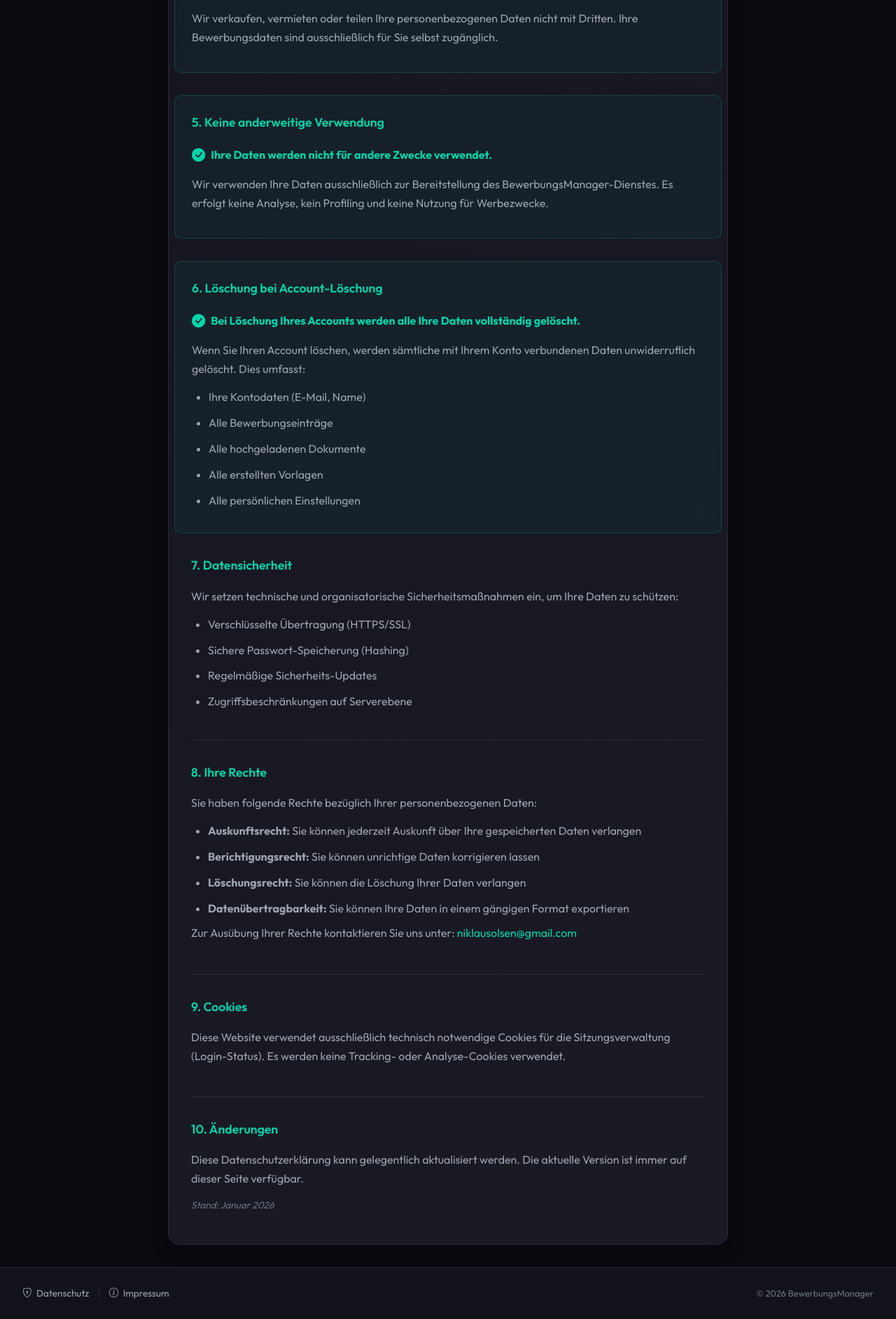
After one commit to NiklausOlsen/BewerbungsManager-WebApp, a Flask app: page /datenschutz in a window 1280 px wide. The commit adds this page. Shown: the part 1124-3009 px from the top of the page at 70% size. Run offline with Flask 3, Linux system fonts and the light colour scheme; some libraries are stand-ins or nearby versions.

Commit message:
Add privacy policy and imprint pages with footer links

```diff
--- a/app.py
+++ b/app.py
@@ -42,10 +42,13 @@ def load_user(user_id):
     return db.session.get(User, int(user_id))
 
 
-# CSRF Token für alle Templates verfügbar machen
+# CSRF Token und Hilfsfunktionen für alle Templates verfügbar machen
 @app.context_processor
-def inject_csrf_token():
-    return dict(csrf_token=generate_csrf)
+def inject_template_globals():
+    return dict(
+        csrf_token=generate_csrf,
+        now=datetime.now
+    )
 
 
 # Create tables and instance folder
@@ -1525,6 +1528,22 @@ def export_csv():
 
 
 # ============================================================================
+# Legal Pages
+# ============================================================================
+
+@app.route('/datenschutz')
+def privacy():
+    """Datenschutzerklärung"""
+    return render_template('legal/privacy.html')
+
+
+@app.route('/impressum')
+def imprint():
+    """Impressum"""
+    return render_template('legal/imprint.html')
+
+
+# ============================================================================
 # Run
 # ============================================================================
 
--- a/templates/auth/login.html
+++ b/templates/auth/login.html
@@ -57,12 +57,11 @@
 
 <style>
 .auth-container {
-    min-height: 100vh;
+    min-height: calc(100vh - 200px);
     display: flex;
     align-items: center;
     justify-content: center;
     padding: 2rem;
-    background: linear-gradient(135deg, var(--bg-primary) 0%, var(--bg-secondary) 100%);
 }
 
 .auth-card {
--- a/templates/auth/register.html
+++ b/templates/auth/register.html
@@ -75,12 +75,11 @@
 
 <style>
 .auth-container {
-    min-height: 100vh;
+    min-height: calc(100vh - 200px);
     display: flex;
     align-items: center;
     justify-content: center;
     padding: 2rem;
-    background: linear-gradient(135deg, var(--bg-primary) 0%, var(--bg-secondary) 100%);
 }
 
 .auth-card {
--- a/templates/base.html
+++ b/templates/base.html
@@ -882,6 +882,84 @@
         {% block content %}{% endblock %}
     </main>
 
+    <footer class="site-footer">
+        <div class="footer-container">
+            <div class="footer-links">
+                <a href="{{ url_for('privacy') }}"><i class="bi bi-shield-lock"></i> Datenschutz</a>
+                <span class="footer-divider">|</span>
+                <a href="{{ url_for('imprint') }}"><i class="bi bi-info-circle"></i> Impressum</a>
+            </div>
+            <div class="footer-copyright">
+                © {{ now().year if now is defined else 2026 }} BewerbungsManager
+            </div>
+        </div>
+    </footer>
+
+    <style>
+        .site-footer {
+            margin-top: auto;
+            padding: 1.5rem 2rem;
+            border-top: 1px solid var(--border-color);
+            background: var(--bg-secondary);
+        }
+
+        .footer-container {
+            max-width: 1400px;
+            margin: 0 auto;
+            display: flex;
+            justify-content: space-between;
+            align-items: center;
+            flex-wrap: wrap;
+            gap: 1rem;
+        }
+
+        .footer-links {
+            display: flex;
+            align-items: center;
+            gap: 0.75rem;
+        }
+
+        .footer-links a {
+            display: inline-flex;
+            align-items: center;
+            gap: 0.4rem;
+            color: var(--text-secondary);
+            text-decoration: none;
+            font-size: 0.85rem;
+            transition: color 0.2s ease;
+        }
+
+        .footer-links a:hover {
+            color: var(--accent-primary);
+        }
+
+        .footer-divider {
+            color: var(--border-color);
+        }
+
+        .footer-copyright {
+            color: var(--text-muted);
+            font-size: 0.8rem;
+        }
+
+        @media (max-width: 768px) {
+            .footer-container {
+                flex-direction: column;
+                text-align: center;
+            }
+        }
+
+        /* Ensure footer stays at bottom */
+        body {
+            display: flex;
+            flex-direction: column;
+        }
+
+        .main-content {
+            flex: 1;
+        }
+    </style>
+
     {% block scripts %}{% endblock %}
 </body>
 </html>
--- /dev/null
+++ b/templates/legal/privacy.html
@@ -0,0 +1,230 @@
+{% extends "base.html" %}
+
+{% block title %}Datenschutzerklärung - BewerbungsManager{% endblock %}
+
+{% block content %}
+<div class="legal-page fade-in">
+    <div class="legal-header">
+        <a href="{{ url_for('login') if not current_user.is_authenticated else url_for('index') }}" class="back-link">
+            <i class="bi bi-arrow-left"></i> Zurück
+        </a>
+        <h1 class="page-title"><i class="bi bi-shield-lock"></i> Datenschutzerklärung</h1>
+    </div>
+
+    <div class="legal-content card">
+        <section class="legal-section">
+            <h2>1. Verantwortlicher</h2>
+            <p>
+                Verantwortlich für die Datenverarbeitung auf dieser Website ist:<br><br>
+                <strong>Niklaus Olsen</strong><br>
+                E-Mail: niklausolsen@gmail.com
+            </p>
+        </section>
+
+        <section class="legal-section">
+            <h2>2. Erhobene Daten</h2>
+            <p>Bei der Nutzung des BewerbungsManagers werden folgende personenbezogene Daten erhoben und gespeichert:</p>
+            <ul>
+                <li><strong>Registrierungsdaten:</strong> E-Mail-Adresse, Name, Passwort (verschlüsselt gespeichert)</li>
+                <li><strong>Bewerbungsdaten:</strong> Unternehmensnamen, Stellenbezeichnungen, Ansprechpartner, Kontaktdaten, Bewerbungsstatus, Notizen</li>
+                <li><strong>Hochgeladene Dokumente:</strong> PDF-Dateien von Stellenausschreibungen</li>
+                <li><strong>Vorlagen:</strong> Selbst erstellte Anschreiben-Vorlagen</li>
+            </ul>
+        </section>
+
+        <section class="legal-section">
+            <h2>3. Zweck der Datenverarbeitung</h2>
+            <p>Die erhobenen Daten werden ausschließlich für folgende Zwecke verwendet:</p>
+            <ul>
+                <li>Bereitstellung und Betrieb des BewerbungsManager-Dienstes</li>
+                <li>Verwaltung Ihrer Bewerbungen und Dokumente</li>
+                <li>Authentifizierung und Sicherheit Ihres Benutzerkontos</li>
+            </ul>
+        </section>
+
+        <section class="legal-section highlight">
+            <h2>4. Keine Weitergabe an Dritte</h2>
+            <p>
+                <i class="bi bi-check-circle-fill"></i>
+                <strong>Ihre Daten werden nicht an Dritte weitergegeben.</strong>
+            </p>
+            <p>
+                Wir verkaufen, vermieten oder teilen Ihre personenbezogenen Daten nicht mit Dritten.
+                Ihre Bewerbungsdaten sind ausschließlich für Sie selbst zugänglich.
+            </p>
+        </section>
+
+        <section class="legal-section highlight">
+            <h2>5. Keine anderweitige Verwendung</h2>
+            <p>
+                <i class="bi bi-check-circle-fill"></i>
+                <strong>Ihre Daten werden nicht für andere Zwecke verwendet.</strong>
+            </p>
+            <p>
+                Wir verwenden Ihre Daten ausschließlich zur Bereitstellung des BewerbungsManager-Dienstes.
+                Es erfolgt keine Analyse, kein Profiling und keine Nutzung für Werbezwecke.
+            </p>
+        </section>
+
+        <section class="legal-section highlight">
+            <h2>6. Löschung bei Account-Löschung</h2>
+            <p>
+                <i class="bi bi-check-circle-fill"></i>
+                <strong>Bei Löschung Ihres Accounts werden alle Ihre Daten vollständig gelöscht.</strong>
+            </p>
+            <p>
+                Wenn Sie Ihren Account löschen, werden sämtliche mit Ihrem Konto verbundenen Daten
+                unwiderruflich gelöscht. Dies umfasst:
+            </p>
+            <ul>
+                <li>Ihre Kontodaten (E-Mail, Name)</li>
+                <li>Alle Bewerbungseinträge</li>
+                <li>Alle hochgeladenen Dokumente</li>
+                <li>Alle erstellten Vorlagen</li>
+                <li>Alle persönlichen Einstellungen</li>
+            </ul>
+        </section>
+
+        <section class="legal-section">
+            <h2>7. Datensicherheit</h2>
+            <p>Wir setzen technische und organisatorische Sicherheitsmaßnahmen ein, um Ihre Daten zu schützen:</p>
+            <ul>
+                <li>Verschlüsselte Übertragung (HTTPS/SSL)</li>
+                <li>Sichere Passwort-Speicherung (Hashing)</li>
+                <li>Regelmäßige Sicherheits-Updates</li>
+                <li>Zugriffsbeschränkungen auf Serverebene</li>
+            </ul>
+        </section>
+
+        <section class="legal-section">
+            <h2>8. Ihre Rechte</h2>
+            <p>Sie haben folgende Rechte bezüglich Ihrer personenbezogenen Daten:</p>
+            <ul>
+                <li><strong>Auskunftsrecht:</strong> Sie können jederzeit Auskunft über Ihre gespeicherten Daten verlangen</li>
+                <li><strong>Berichtigungsrecht:</strong> Sie können unrichtige Daten korrigieren lassen</li>
+                <li><strong>Löschungsrecht:</strong> Sie können die Löschung Ihrer Daten verlangen</li>
+                <li><strong>Datenübertragbarkeit:</strong> Sie können Ihre Daten in einem gängigen Format exportieren</li>
+            </ul>
+            <p>Zur Ausübung Ihrer Rechte kontaktieren Sie uns unter: <a href="mailto:niklausolsen@gmail.com">niklausolsen@gmail.com</a></p>
+        </section>
+
+        <section class="legal-section">
+            <h2>9. Cookies</h2>
+            <p>
+                Diese Website verwendet ausschließlich technisch notwendige Cookies für die Sitzungsverwaltung
+                (Login-Status). Es werden keine Tracking- oder Analyse-Cookies verwendet.
+            </p>
+        </section>
+
+        <section class="legal-section">
+            <h2>10. Änderungen</h2>
+            <p>
+                Diese Datenschutzerklärung kann gelegentlich aktualisiert werden.
+                Die aktuelle Version ist immer auf dieser Seite verfügbar.
+            </p>
+            <p class="legal-date">Stand: Januar 2026</p>
+        </section>
+    </div>
+</div>
+
+<style>
+    .legal-page {
+        max-width: 800px;
+        margin: 0 auto;
+    }
+
+    .legal-header {
+        margin-bottom: 2rem;
+    }
+
+    .back-link {
+        display: inline-flex;
+        align-items: center;
+        gap: 0.5rem;
+        color: var(--text-secondary);
+        text-decoration: none;
+        font-size: 0.9rem;
+        margin-bottom: 1rem;
+        transition: color 0.2s ease;
+    }
+
+    .back-link:hover {
+        color: var(--accent-primary);
+    }
+
+    .legal-content {
+        padding: 2rem;
+    }
+
+    .legal-section {
+        margin-bottom: 2rem;
+        padding-bottom: 2rem;
+        border-bottom: 1px solid var(--border-color);
+    }
+
+    .legal-section:last-child {
+        margin-bottom: 0;
+        padding-bottom: 0;
+        border-bottom: none;
+    }
+
+    .legal-section h2 {
+        font-size: 1.1rem;
+        font-weight: 600;
+        color: var(--accent-primary);
+        margin-bottom: 1rem;
+    }
+
+    .legal-section p {
+        color: var(--text-secondary);
+        line-height: 1.7;
+        margin-bottom: 0.75rem;
+    }
+
+    .legal-section ul {
+        color: var(--text-secondary);
+        margin-left: 1.5rem;
+        line-height: 1.8;
+    }
+
+    .legal-section ul li {
+        margin-bottom: 0.5rem;
+    }
+
+    .legal-section.highlight {
+        background: rgba(0, 212, 170, 0.05);
+        border: 1px solid rgba(0, 212, 170, 0.2);
+        border-radius: var(--radius-md);
+        padding: 1.5rem;
+        margin-left: -1.5rem;
+        margin-right: -1.5rem;
+    }
+
+    .legal-section.highlight p:first-of-type {
+        display: flex;
+        align-items: center;
+        gap: 0.5rem;
+        color: var(--accent-primary);
+        font-size: 1rem;
+    }
+
+    .legal-section.highlight i {
+        font-size: 1.2rem;
+    }
+
+    .legal-section a {
+        color: var(--accent-primary);
+        text-decoration: none;
+    }
+
+    .legal-section a:hover {
+        text-decoration: underline;
+    }
+
+    .legal-date {
+        font-style: italic;
+        color: var(--text-muted) !important;
+        font-size: 0.85rem;
+    }
+</style>
+{% endblock %}
```
Also changed, not shown: templates/legal/imprint.html (added, +153 -0 lines).
